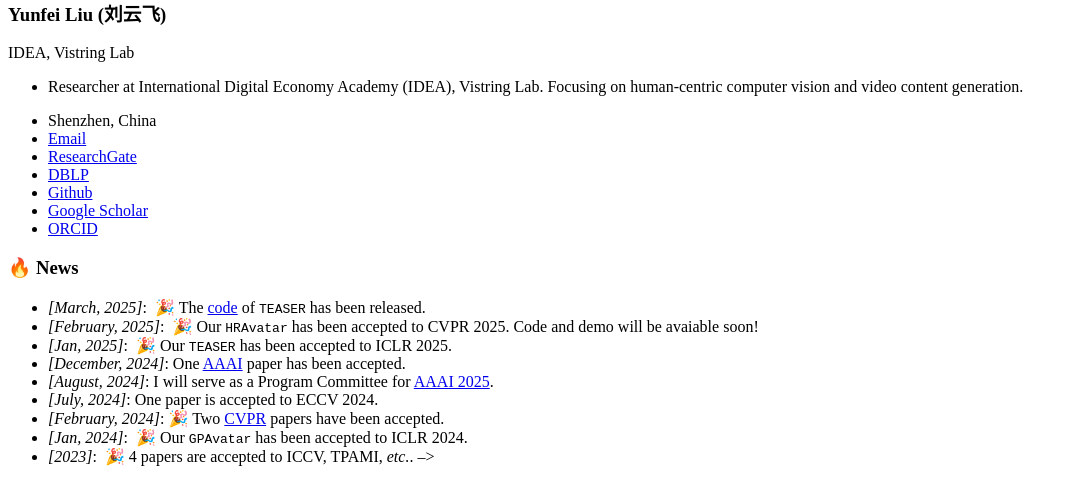
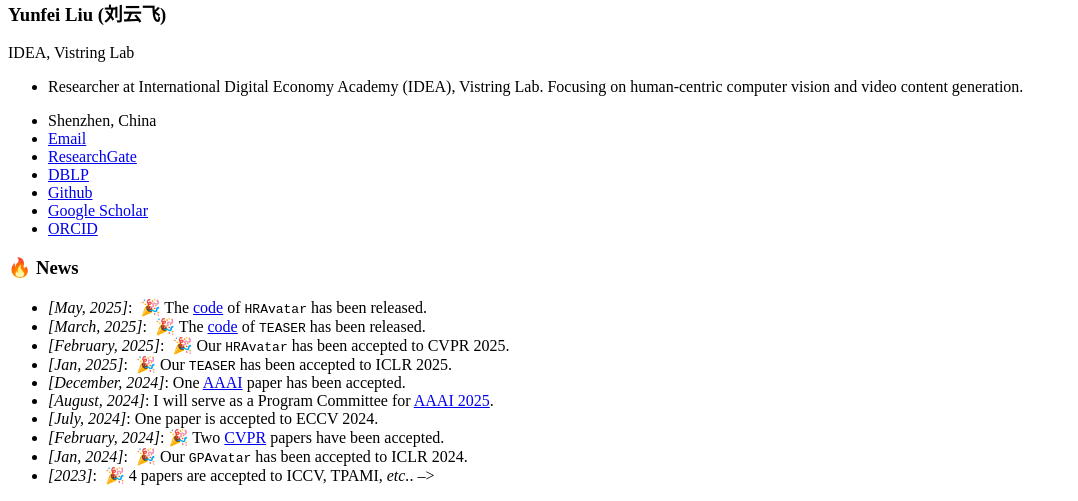
Before and after one commit to gagajian/gagajian.github.io, a Jekyll site: the page built from _pages/includes/news.md, in a window 1280 px wide. Shown: the part 526-1027 px from the top of the page, without its empty margins (0-1078 px from the left). Built offline with Jekyll 4.4.1, drawn with Linux system fonts in a browser that asks for light colours; our own code applies the rules of GitHub Pages for plain Markdown files.

Commit message:
update news

```diff
--- a/_pages/includes/news.md
+++ b/_pages/includes/news.md
@@ -1,6 +1,7 @@
 # 🔥 News
+- *[May, 2025]*: &nbsp;🎉 The [code](https://github.com/Pixel-Talk/HRAvatar) of `HRAvatar` has been released.
 - *[March, 2025]*: &nbsp;🎉 The [code](https://github.com/julia-cherry/Teaser_official) of `TEASER` has been released.
-- *[February, 2025]*: &nbsp;🎉 Our `HRAvatar` has been accepted to CVPR 2025. Code and demo will be avaiable soon!
+- *[February, 2025]*: &nbsp;🎉 Our `HRAvatar` has been accepted to CVPR 2025.
 - *[Jan, 2025]*: &nbsp;🎉 Our `TEASER` has been accepted to ICLR 2025.
 - *[December, 2024]*: One [AAAI](https://aaai.org/Conferences/AAAI-25/) paper has been accepted.
 - *[August, 2024]*: I will serve as a Program Committee for [AAAI 2025](https://aaai.org/conference/aaai/aaai-25/).
```
